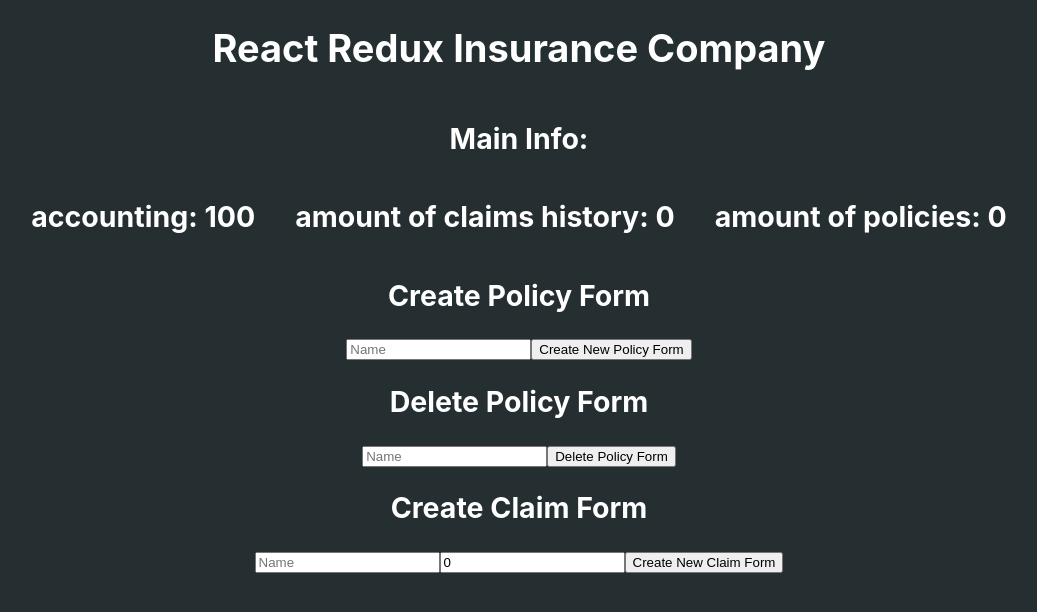
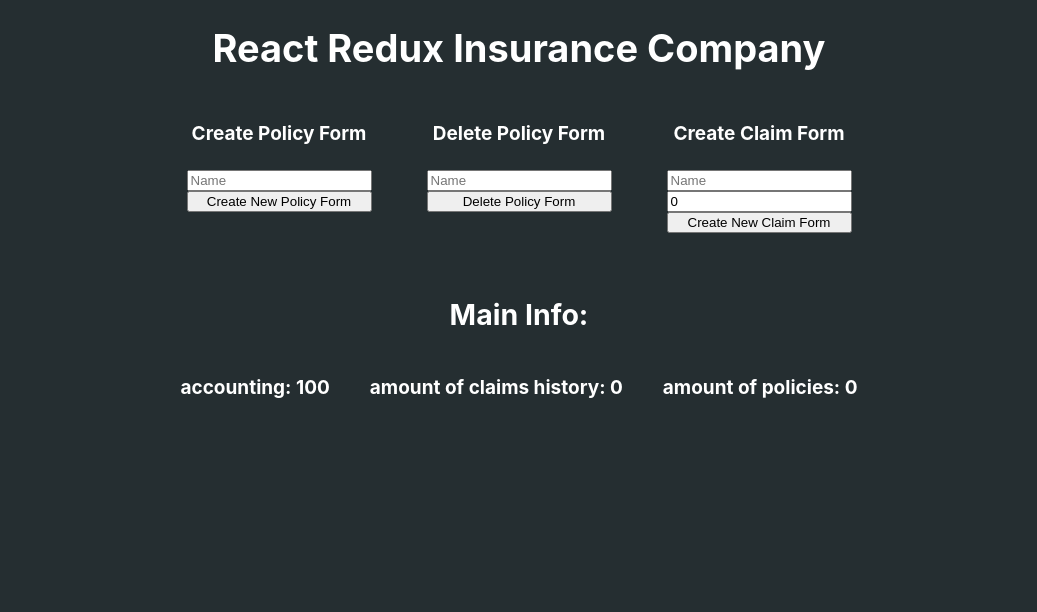
Before and after one commit to ganevdev/react-redux-insurance-company, a React (Create React App) app: page / in a window 1280 px wide. Shown: the top 612 px of the page, without its empty margins (121-1158 px from the left). Built offline with nearby package versions, Linux system fonts and the light colour scheme.

Commit message:
new styles

```diff
--- a/src/App.js
+++ b/src/App.js
@@ -20,10 +20,20 @@
     <Provider store={store}>
       <div className="App">
         <h1>React Redux Insurance Company</h1>
+        <div
+          style={{
+            width: '100%',
+            maxWidth: '720px',
+            display: 'flex',
+            flexWrap: 'wrap',
+            justifyContent: 'space-around',
+          }}
+        >
+          <CreatePolicyForm />
+          <DeletePolicyForm />
+          <CreateClaimForm />
+        </div>
         <MainInfo />
-        <CreatePolicyForm />
-        <DeletePolicyForm />
-        <CreateClaimForm />
       </div>
     </Provider>
   );
--- a/src/components/CreateClaimForm.js
+++ b/src/components/CreateClaimForm.js
@@ -15,8 +15,14 @@
 
   return (
     <div>
-      <h2>Create Claim Form</h2>
-      <form onSubmit={handleSubmit}>
+      <h4>Create Claim Form</h4>
+      <form
+        onSubmit={handleSubmit}
+        style={{
+          display: 'flex',
+          flexDirection: 'column',
+        }}
+      >
         <input
           onChange={(e) => setName(e.target.value)}
           name="name"
--- a/src/components/CreatePolicyForm.js
+++ b/src/components/CreatePolicyForm.js
@@ -13,8 +13,14 @@
   };
   return (
     <div>
-      <h2>Create Policy Form</h2>
-      <form onSubmit={handleSubmit}>
+      <h4>Create Policy Form</h4>
+      <form
+        onSubmit={handleSubmit}
+        style={{
+          display: 'flex',
+          flexDirection: 'column',
+        }}
+      >
         <input
           onChange={(e) => setName(e.target.value)}
           name="name"
--- a/src/components/DeletePolicyForm.js
+++ b/src/components/DeletePolicyForm.js
@@ -14,8 +14,14 @@
 
   return (
     <div>
-      <h2>Delete Policy Form</h2>
-      <form onSubmit={handleSubmit}>
+      <h4>Delete Policy Form</h4>
+      <form
+        onSubmit={handleSubmit}
+        style={{
+          display: 'flex',
+          flexDirection: 'column',
+        }}
+      >
         <input
           onChange={(e) => setName(e.target.value)}
           name="name"
--- a/src/components/MainInfo.js
+++ b/src/components/MainInfo.js
@@ -12,18 +12,39 @@
   const policies = useSelector((state) => state.policies);
 
   return (
-    <div>
+    <div style={{ marginTop: '40px' }}>
       <h2>Main Info:</h2>
       <div
         style={{
           display: 'flex',
+          flexWrap: 'wrap',
         }}
       >
-        <h2 style={styleForInfoCard}>accounting: {accounting}</h2>
-        <h2 style={styleForInfoCard}>
-          amount of claims history: {claimsHistory.length}
-        </h2>
-        <h2 style={styleForInfoCard}>amount of policies: {policies.length}</h2>
+        <div>
+          <h4 style={styleForInfoCard}>accounting: {accounting}</h4>
+        </div>
+        <div>
+          <h4 style={styleForInfoCard}>
+            amount of claims history: {claimsHistory.length}
+          </h4>
+          <div>
+            {claimsHistory.map((p) => (
+              <p>
+                {p.name} {p.amountOfMoneyToCollect}$
+              </p>
+            ))}
+          </div>
+        </div>
+        <div>
+          <h4 style={styleForInfoCard}>
+            amount of policies: {policies.length}
+          </h4>
+          <div>
+            {policies.map((p) => (
+              <p>{p}</p>
+            ))}
+          </div>
+        </div>
       </div>
     </div>
   );
```
